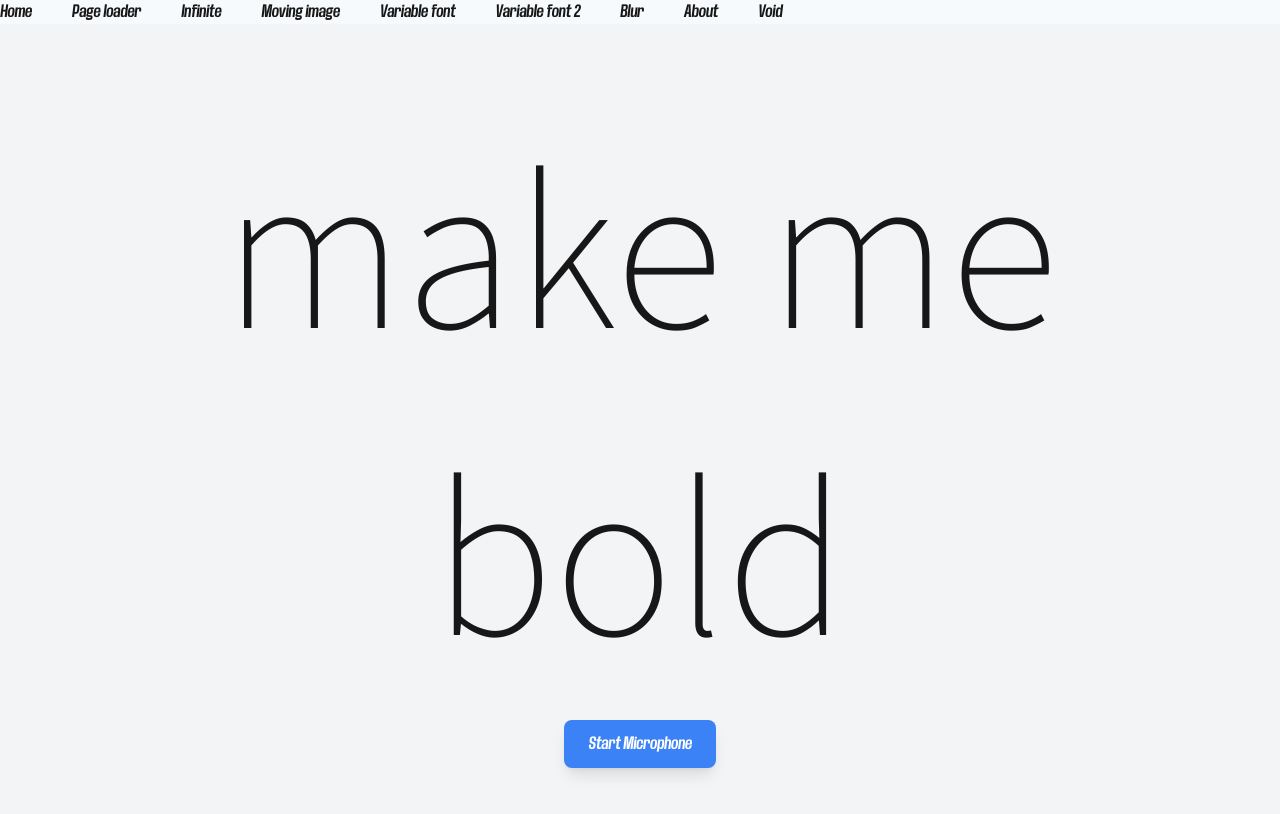
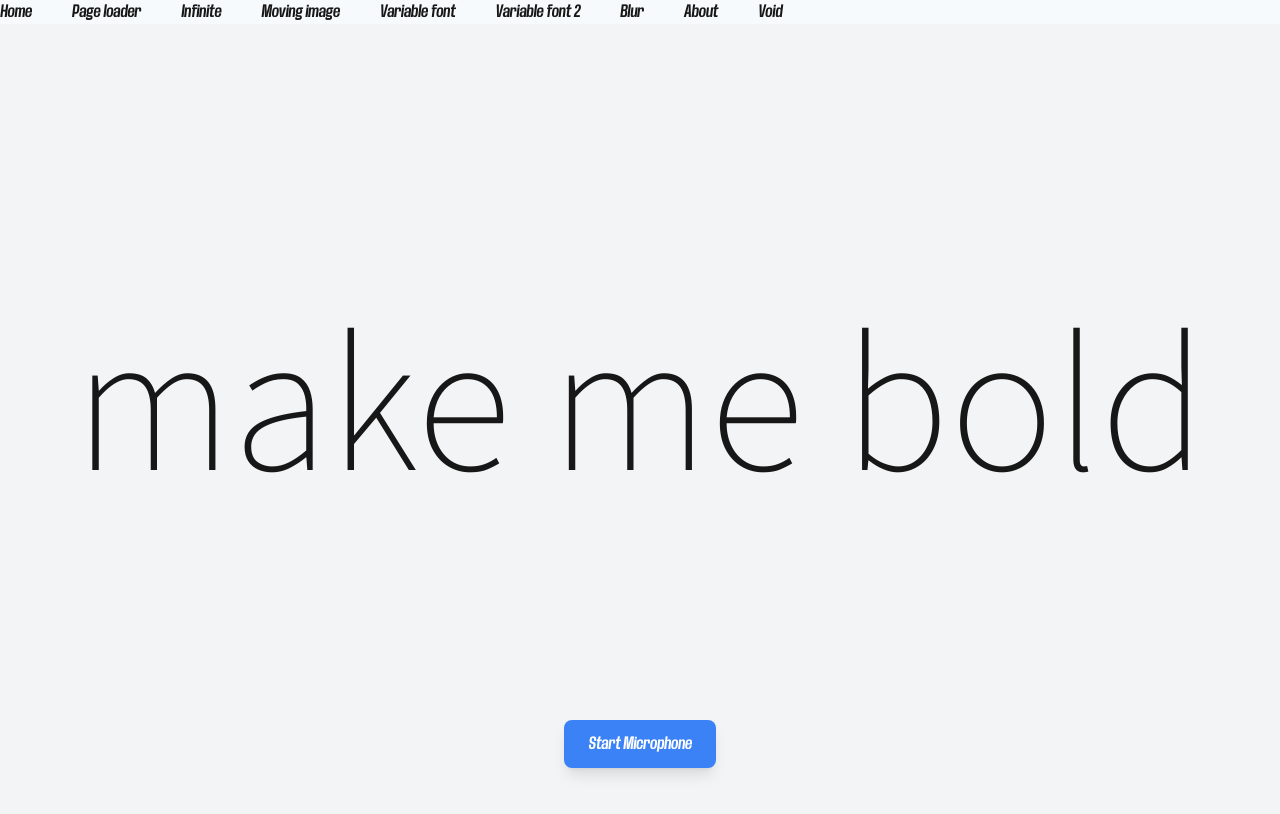
Before and after one commit to jac-marc/ai-coded-interactions, a Next.js app: page /var-font in a window 1280 px wide. Shown: the top 814 px of the page. Built offline with nearby package versions, Linux system fonts and the light colour scheme.

Commit message:
font size changed

```diff
--- a/app/var-font/page.js
+++ b/app/var-font/page.js
@@ -127,7 +127,7 @@ export default function Home() {
         style={{
           fontFamily: "'Noto Sans JP', sans-serif",
           fontWeight: fontWeight,
-          fontSize: "16vw",
+          fontSize: "14vw",
           transition: "font-weight 0.1s cubic-bezier(0.25, 0.46, 0.45, 0.94)", // Faster transition
           willChange: "font-weight",
           fontVariationSettings: `'wght' ${fontWeight}`
```
